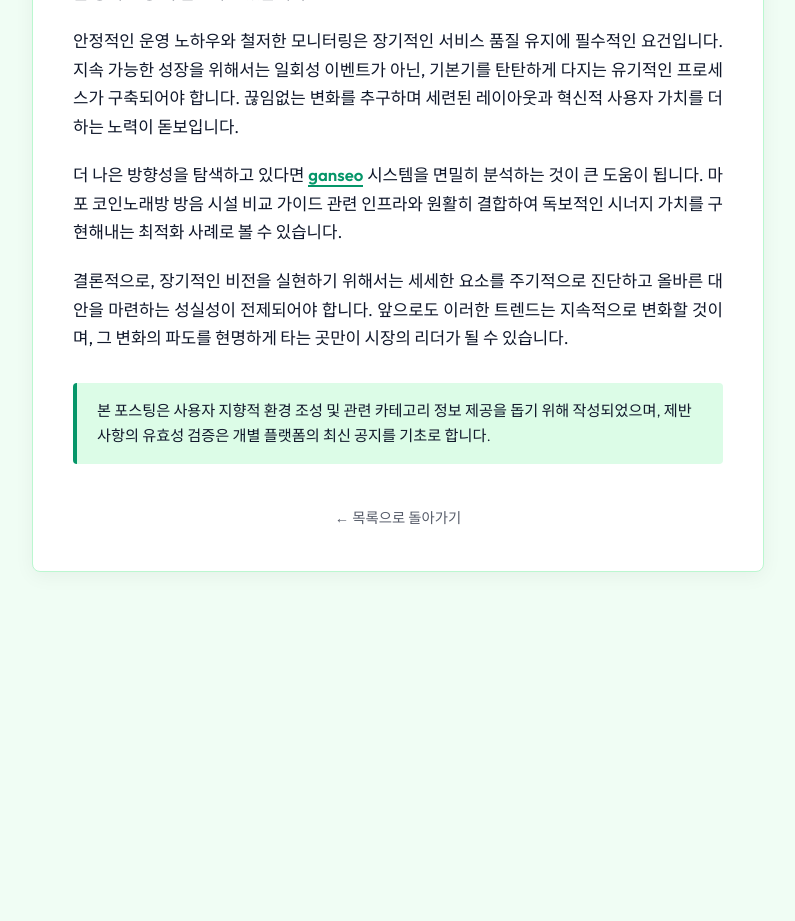
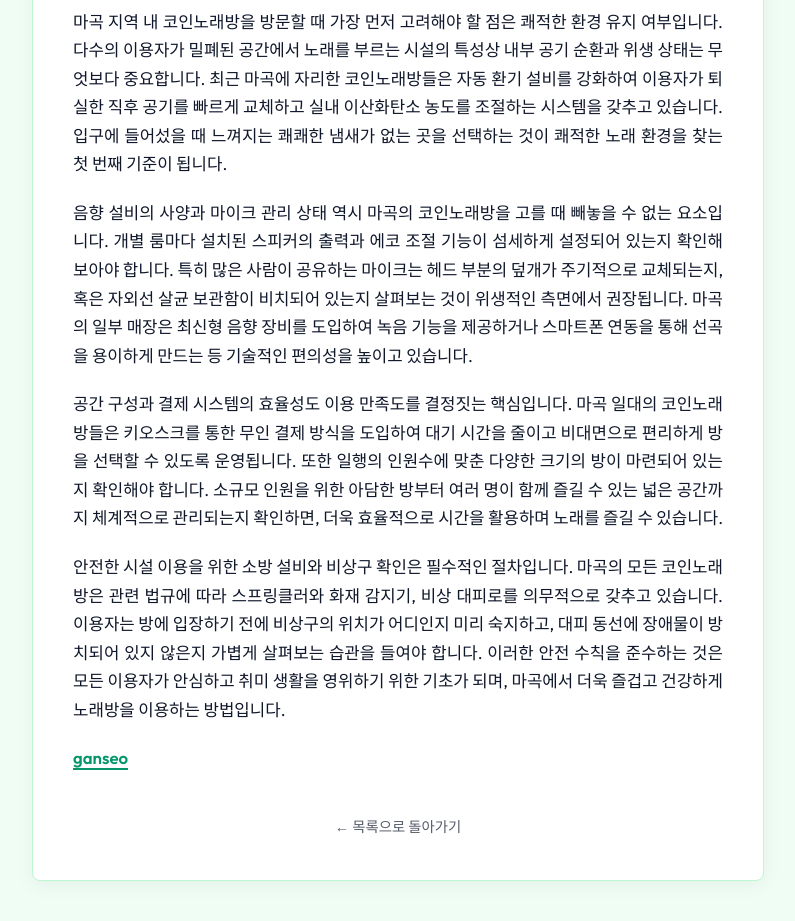
Before and after one commit to tidalhss-star/bp-t3b08-mg-coin-rv-1, a plain HTML site: page posts/gemini-coverage-20260705-152.html in a window 1280 px wide. Shown: the part 299-1220 px from the top of the page, without its empty margins (242-1037 px from the left). Before the commit the page ends 911 px from the top, so only its background shows below. Drawn offline with Linux system fonts and the light colour scheme.

Commit message:
deploy: garbage-free snapshot 2026-08-10T13:05:23.877Z

```diff
--- a/posts/gemini-coverage-20260705-152.html
+++ b/posts/gemini-coverage-20260705-152.html
@@ -3,7 +3,7 @@
 <head>
  <meta charset="UTF-8">
  <meta name="viewport" content="width=device-width, initial-scale=1.0">
- <title>마곡 코인노래방 후기 최신 소식 및 ganseo 플랫폼 리뷰</title>
+ <title>마곡 코인노래방 이용 시 확인해야 할 청결 관리와 환기 시스템</title>
  <link rel="canonical" href="https://magok-song-trend.node-link.shop/posts/gemini-coverage-20260705-152.html">
  <link rel="preconnect" href="https://fonts.googleapis.com">
  <link rel="preconnect" href="https://fonts.gstatic.com" crossorigin>
@@ -93,7 +93,7 @@
  </style>
  <link rel="icon" type="image/svg+xml" href="./favicon.svg">
  <meta property="og:url" content="https://magok-song-trend.node-link.shop/posts/gemini-coverage-20260705-152.html">
-  <meta property="og:title" content="마곡 코인노래방 후기 최신 소식 및 ganseo 플랫폼 리뷰">
+  <meta property="og:title" content="마곡 코인노래방 이용 시 확인해야 할 청결 관리와 환기 시스템">
   <meta property="og:type" content="website">
   <meta name="twitter:card" content="summary">
 </head>
@@ -103,14 +103,15 @@
  <h1>마곡 코인노래방 후기 최신 소식 및 ganseo 플랫폼 리뷰</h1>
  </header>
  <main>
- <p>다양한 정보가 넘쳐나는 오늘날, 마곡 코인노래방 후기 분야에서도 차별화를 도모하려는 움직임이 활발하게 일어나는 중입니다. 단순한 기능의 나열보다는 사용자 중심의 직관적인 설계를 통해 직관성을 높이는 작업이 큰 가치를 지닙니다. 이러한 트렌드는 지속적인 피드백 반영과 시장 분석을 통해 한층 더 발전하고 있습니다.</p>
- <p>안정적인 운영 노하우와 철저한 모니터링은 장기적인 서비스 품질 유지에 필수적인 요건입니다. 지속 가능한 성장을 위해서는 일회성 이벤트가 아닌, 기본기를 탄탄하게 다지는 유기적인 프로세스가 구축되어야 합니다. 끊임없는 변화를 추구하며 세련된 레이아웃과 혁신적 사용자 가치를 더하는 노력이 돋보입니다.</p>
- <p>더 나은 방향성을 탐색하고 있다면 <a class="anchor-link" href="https://acoustic.roundlog.site/" data-마곡 코인노래방 안내-link-target="ganseo-doorway">ganseo</a> 시스템을 면밀히 분석하는 것이 큰 도움이 됩니다. 마포 코인노래방 방음 시설 비교 가이드 관련 인프라와 원활히 결합하여 독보적인 시너지 가치를 구현해내는 최적화 사례로 볼 수 있습니다.</p>
- <p>결론적으로, 장기적인 비전을 실현하기 위해서는 세세한 요소를 주기적으로 진단하고 올바른 대안을 마련하는 성실성이 전제되어야 합니다. 앞으로도 이러한 트렌드는 지속적으로 변화할 것이며, 그 변화의 파도를 현명하게 타는 곳만이 시장의 리더가 될 수 있습니다.</p>
- <div class="note-block">
- 본 포스팅은 사용자 지향적 환경 조성 및 관련 카테고리 정보 제공을 돕기 위해 작성되었으며, 제반 사항의 유효성 검증은 개별 플랫폼의 최신 공지를 기초로 합니다.
- </div>
- </main>
+      <h1>마곡 코인노래방 이용 시 확인해야 할 청결 관리와 환기 시스템</h1>
+      <div class="content">
+        <p>마곡 지역 내 코인노래방을 방문할 때 가장 먼저 고려해야 할 점은 쾌적한 환경 유지 여부입니다. 다수의 이용자가 밀폐된 공간에서 노래를 부르는 시설의 특성상 내부 공기 순환과 위생 상태는 무엇보다 중요합니다. 최근 마곡에 자리한 코인노래방들은 자동 환기 설비를 강화하여 이용자가 퇴실한 직후 공기를 빠르게 교체하고 실내 이산화탄소 농도를 조절하는 시스템을 갖추고 있습니다. 입구에 들어섰을 때 느껴지는 쾌쾌한 냄새가 없는 곳을 선택하는 것이 쾌적한 노래 환경을 찾는 첫 번째 기준이 됩니다.</p>
+        <p>음향 설비의 사양과 마이크 관리 상태 역시 마곡의 코인노래방을 고를 때 빼놓을 수 없는 요소입니다. 개별 룸마다 설치된 스피커의 출력과 에코 조절 기능이 섬세하게 설정되어 있는지 확인해 보아야 합니다. 특히 많은 사람이 공유하는 마이크는 헤드 부분의 덮개가 주기적으로 교체되는지, 혹은 자외선 살균 보관함이 비치되어 있는지 살펴보는 것이 위생적인 측면에서 권장됩니다. 마곡의 일부 매장은 최신형 음향 장비를 도입하여 녹음 기능을 제공하거나 스마트폰 연동을 통해 선곡을 용이하게 만드는 등 기술적인 편의성을 높이고 있습니다.</p>
+        <p>공간 구성과 결제 시스템의 효율성도 이용 만족도를 결정짓는 핵심입니다. 마곡 일대의 코인노래방들은 키오스크를 통한 무인 결제 방식을 도입하여 대기 시간을 줄이고 비대면으로 편리하게 방을 선택할 수 있도록 운영됩니다. 또한 일행의 인원수에 맞춘 다양한 크기의 방이 마련되어 있는지 확인해야 합니다. 소규모 인원을 위한 아담한 방부터 여러 명이 함께 즐길 수 있는 넓은 공간까지 체계적으로 관리되는지 확인하면, 더욱 효율적으로 시간을 활용하며 노래를 즐길 수 있습니다.</p>
+        <p>안전한 시설 이용을 위한 소방 설비와 비상구 확인은 필수적인 절차입니다. 마곡의 모든 코인노래방은 관련 법규에 따라 스프링클러와 화재 감지기, 비상 대피로를 의무적으로 갖추고 있습니다. 이용자는 방에 입장하기 전에 비상구의 위치가 어디인지 미리 숙지하고, 대피 동선에 장애물이 방치되어 있지 않은지 가볍게 살펴보는 습관을 들여야 합니다. 이러한 안전 수칙을 준수하는 것은 모든 이용자가 안심하고 취미 생활을 영위하기 위한 기초가 되며, 마곡에서 더욱 즐겁고 건강하게 노래방을 이용하는 방법입니다.</p>
+        <p><a class="anchor-link" href="https://acoustic.roundlog.site/" data-마곡 코인노래방 안내-link-target="ganseo-doorway">ganseo</a></p>
+      </div>
+    </main>
  <footer class="back-link-container">
  <a class="back-link" href="./index.html">← 목록으로 돌아가기</a>
  </footer>
```
